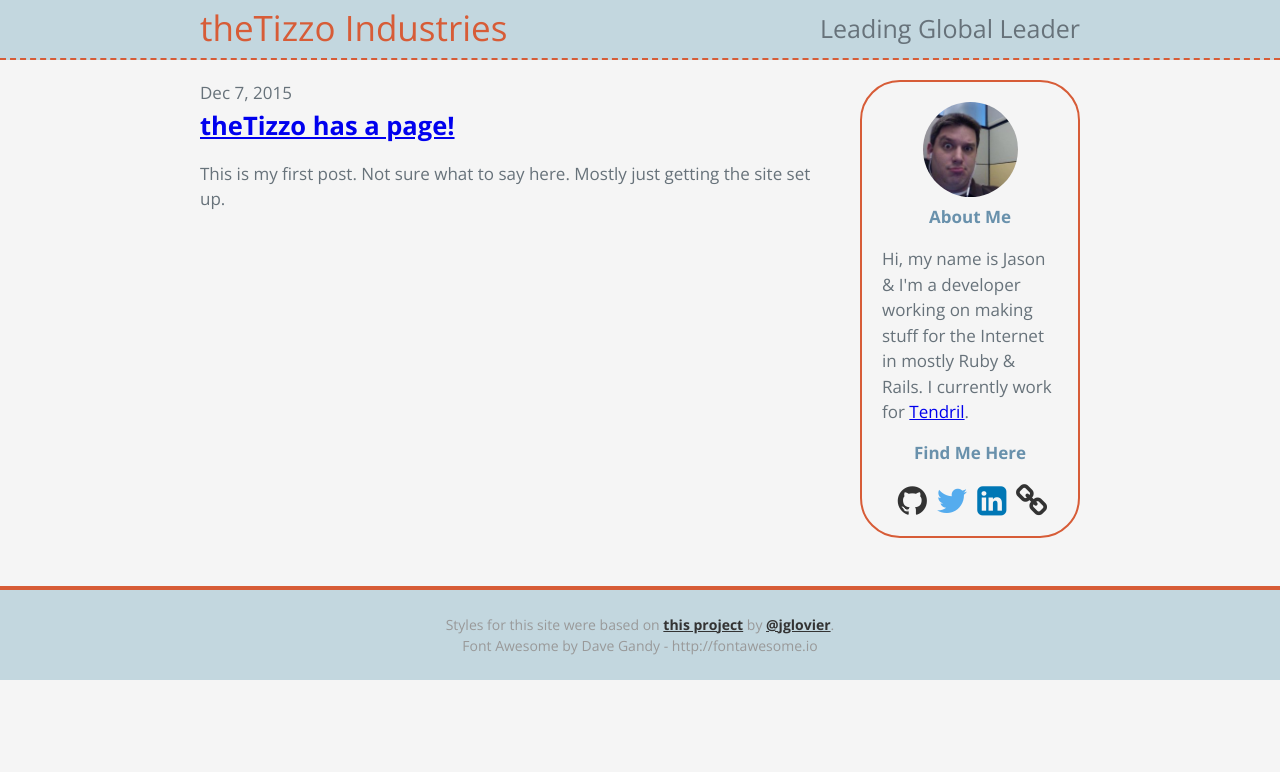
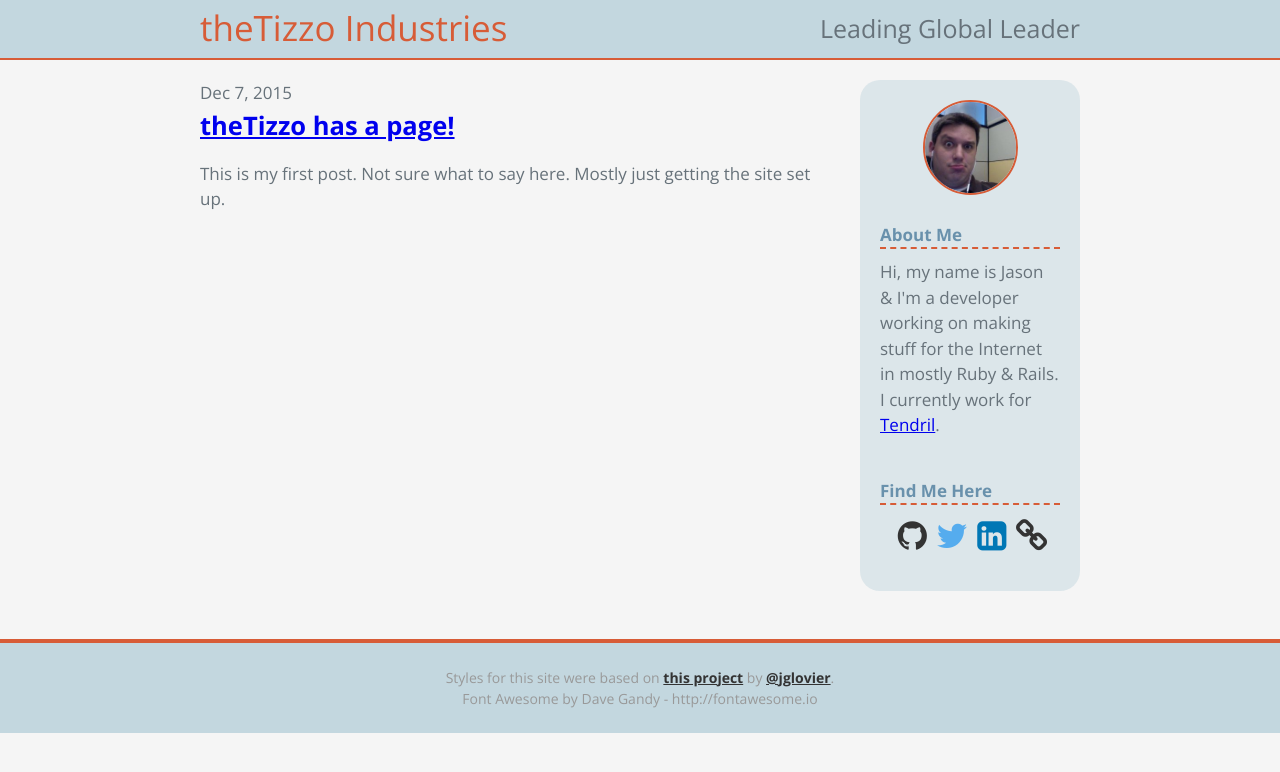
Before and after one commit to thetizzo/thetizzo.github.io, a Jekyll site: the page built from index.html, in a window 1280 px wide. Shown: the top 772 px of the page. Built offline with Jekyll 4.4.1, drawn with Linux system fonts in a browser that asks for light colours; nearby versions of some CDN libraries.

Commit message:
Cosmetic changes for the sidebar and header

```diff
--- a/_includes/sidebar.html
+++ b/_includes/sidebar.html
@@ -1,18 +1,24 @@
 <div class="sidebar">
   {% if site.avatar == 'true' %}
+    <div class="sidebar-avatar">
       <a href="{{ site.baseurl }}/">
         <img src="{{ site.baseurl }}/images/avatar.jpg" alt="my photo" class="site-avatar">
       </a>
+    </div>
   {% endif %}
 
+  <div class="sidebar-section">
     <h4>About Me</h4>
-  <p class="about-me">
+    <p>
       Hi, my name is Jason &amp; I'm a developer working on making stuff for the Internet in mostly Ruby &amp; Rails.
       I currently work for <a href="https://www.tendrilinc.com/">Tendril</a>.
     </p>
+  </div>
 
+  <div class="sidebar-section">
     <h4>Find Me Here</h4>
     {% include icon-links.html %}
+  </div>
 
   <!-- <h4>Subscribe</h4> -->
   <!-- <a href="{{ "/feed.xml" | prepend: site.baseurl }}"><i class="fa fa-rss"></i></a> -->
--- a/_sass/_base.scss
+++ b/_sass/_base.scss
@@ -30,6 +30,12 @@ h4, h5, h6 {
   float: left !important;
 }
 
+.content {
+  float: left;
+  min-width: 70%;
+  max-width: 70%;
+}
+
 .wrapper:before,
 .wrapper:after { content:""; display:table; }
 .wrapper:after { clear: both; }
@@ -38,12 +44,6 @@ h4, h5, h6 {
   margin-right: auto;
   margin-left: auto;
   padding: 0 30px;
-}
-
-.content {
-  float: left;
-  min-width: 70%;
-  max-width: 70%;
 }
 
 // clearfix (now called group,
--- a/_sass/_post.scss
+++ b/_sass/_post.scss
@@ -10,7 +10,7 @@
 
   .post-meta {
     color: $accent-color;
-    margin: 0;
+    margin: -7px 0 0 0;
     font-style: italic;
     font-size: 14px;
   }
--- a/_sass/_sidebar.scss
+++ b/_sass/_sidebar.scss
@@ -5,15 +5,21 @@
   min-width: 25%;
   max-width: 25%;
   text-align: center;
-  border: 2px solid $accent-color;
-  @include border-radius(40px);
+  @include border-radius(20px);
+  background-color: rgba(195, 215, 223, 0.5);
 
-  h4, h5, h6 {
-    color: $title-color;
-    // color: $site-header-color;
-  }
+  .sidebar-section {
+    text-align: left;
+    padding: 20px 0;
 
-  .about-me {
-    text-align: left;
+    h4, h5, h6 {
+      color: $title-color;
+      margin: 0 0 10px 0;
+      border-bottom: 2px dashed $accent-color;
+    }
+
+    p {
+      margin: 0;
+    }
   }
 }
--- a/_sass/_site.scss
+++ b/_sass/_site.scss
@@ -2,7 +2,7 @@
   background-color: $site-header-color;
   min-height: 60px;
   position: relative;
-  border-bottom: 2px dashed $accent-color;
+  border-bottom: 2px solid $accent-color;
   margin-bottom: 20px;
 
   .site-title {
@@ -28,6 +28,7 @@
   overflow: hidden;
   margin: 0 auto;
   @include border-radius(100px);
+  border: 2px solid $accent-color;
 }
 
 .site-footer {
--- a/_sass/_variables.scss
+++ b/_sass/_variables.scss
@@ -2,11 +2,11 @@
 // ---------------------------------------/
 
 // Colors
-$background-color: #F5F5F5;
-$title-color: #6991AC;
-$site-header-color: #C3D7DF;
-$accent-color: #D75C37;
-$text-color: #67727A;
+$background-color: #F5F5F5; // rgb(245, 245, 245)
+$title-color: #6991AC; // rgb(105, 145, 172)
+$site-header-color: #C3D7DF; // rgb(195, 215, 223)
+$accent-color: #D75C37; // rgb(215, 92, 55)
+$text-color: #67727A;  // rgb(103, 114, 122)
 
 $grey-color:       #828282;
 $grey-color-light: lighten($grey-color, 40%);
```
Lines whose indentation alone changed are shown as unchanged.
